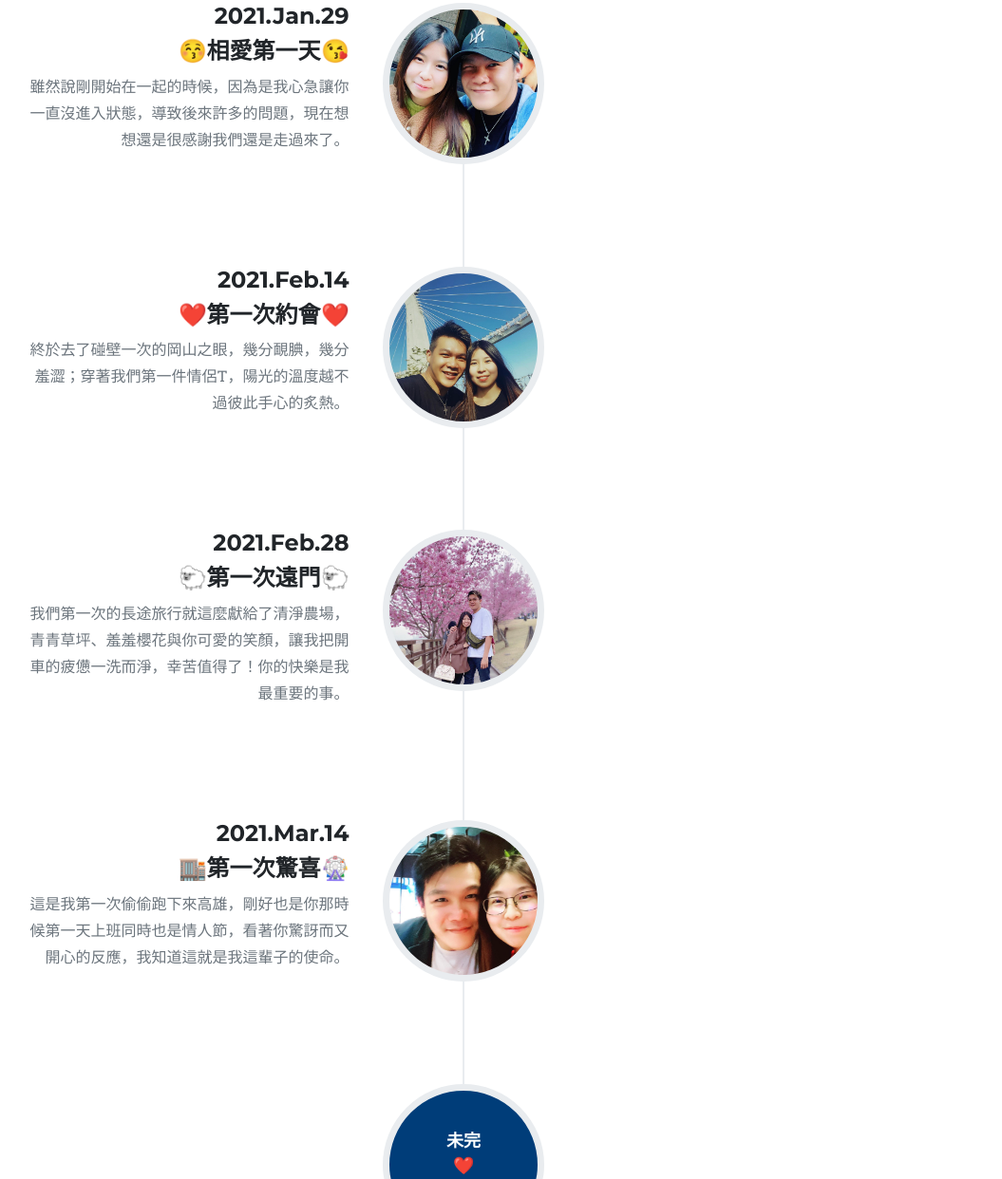
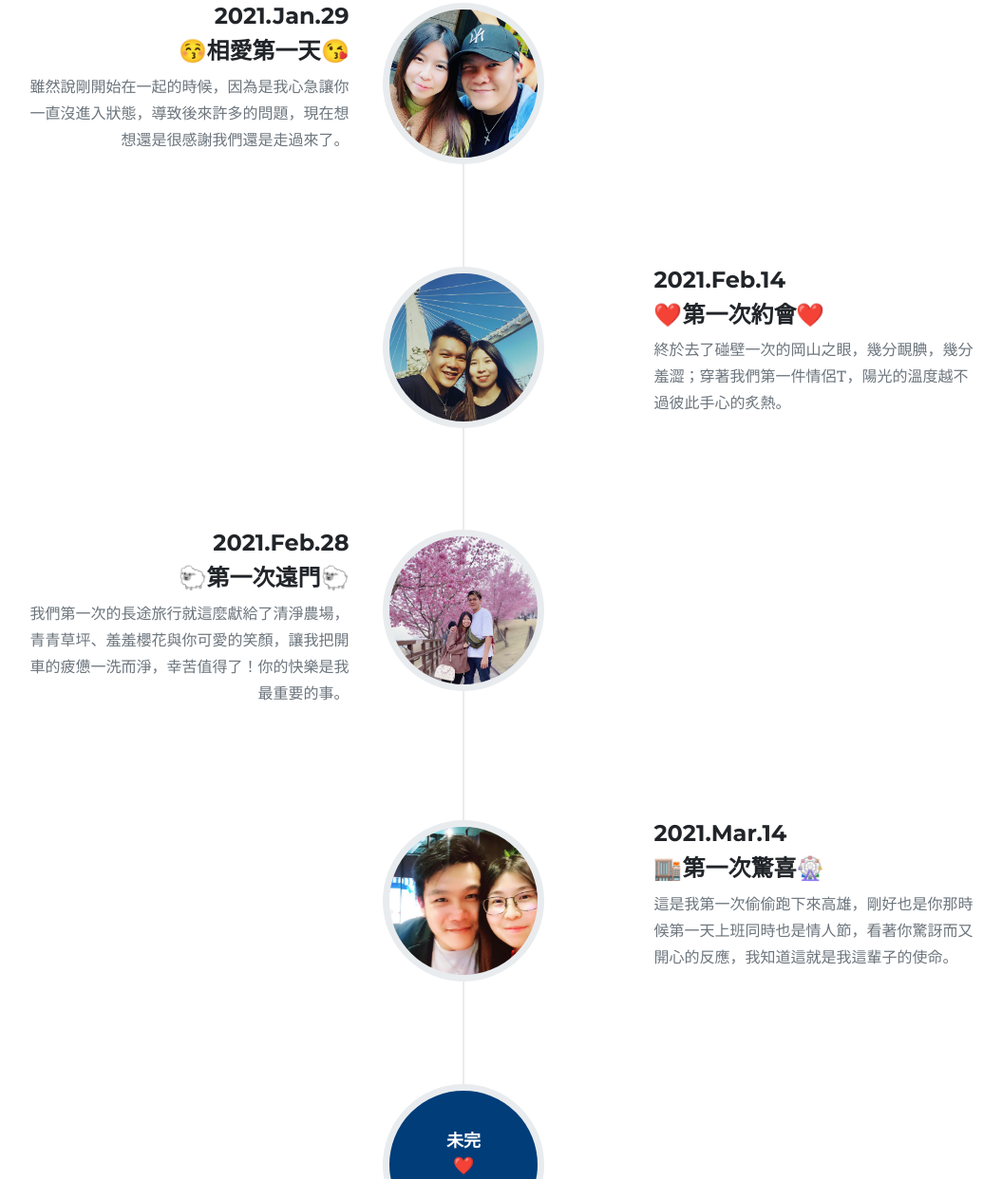
Before and after one commit to Joshua-C-Lin/annie.github.io, a plain HTML site: page Annie/index.html in a window 1280 px wide. Shown: the part 3335-4577 px from the top of the page at 95% size, without its empty margins (152-1207 px from the left). Drawn offline with nearby package versions, Linux system fonts and the light colour scheme.

Commit message:
Annie V2

```diff
--- a/Annie/index.html
+++ b/Annie/index.html
@@ -196,7 +196,7 @@
                     </li>
                     <li>
                         <div class="timeline-image" style="background-image: url('assets/img/about/2.jpg'); background-size: cover;"></div>
-                        <div class="timeline-panel">
+                        <div class="timeline-panel" style="float: right; text-align: left;">
                             <div class="timeline-heading">
                                 <h4>2021.Feb.14</h4>
                                 <h4 class="subheading">❤️第一次約會❤️</h4>
@@ -216,7 +216,7 @@
                     </li>
                     <li>
                         <div class="timeline-image" style="background-image: url('assets/img/about/4.jpg'); background-size: cover;"></div>
-                        <div class="timeline-panel">
+                        <div class="timeline-panel" style="float: right; text-align: left;">
                             <div class="timeline-heading">
                                 <h4>2021.Mar.14</h4>
                                 <h4 class="subheading">🏬第一次驚喜🎡</h4>
```
